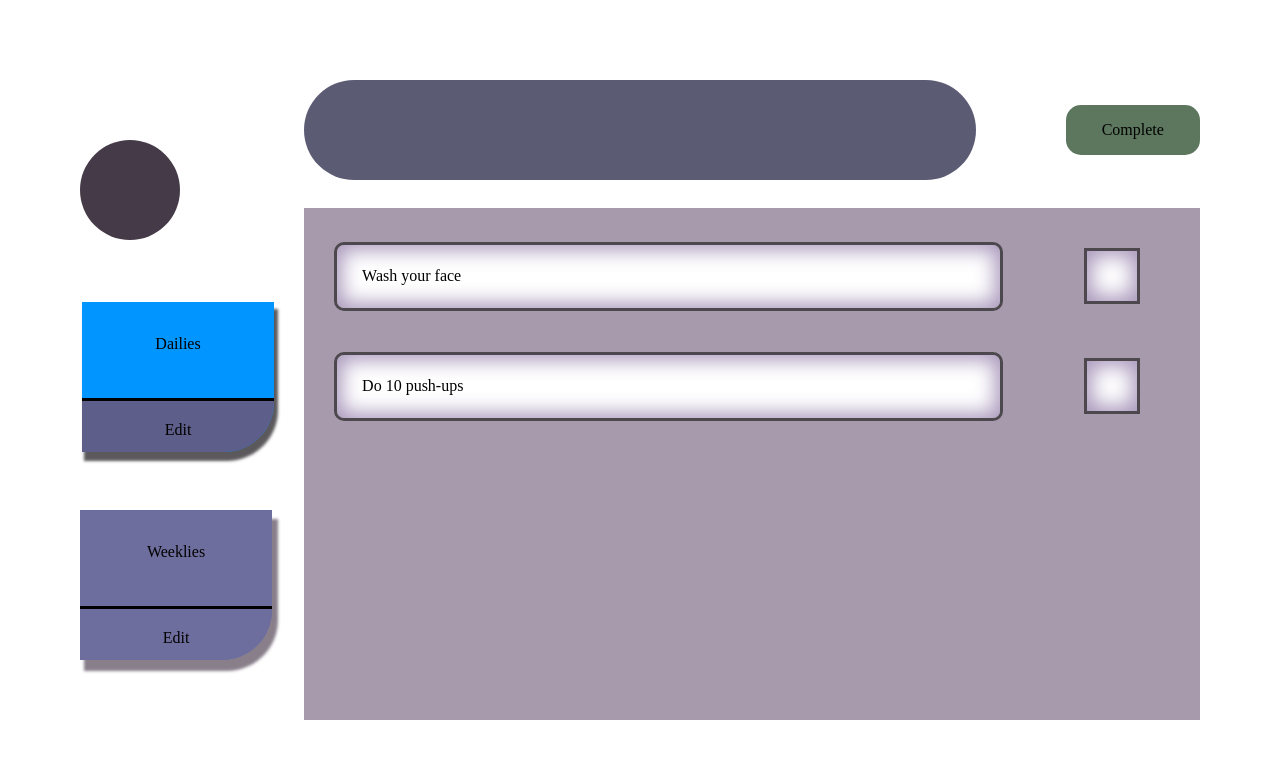
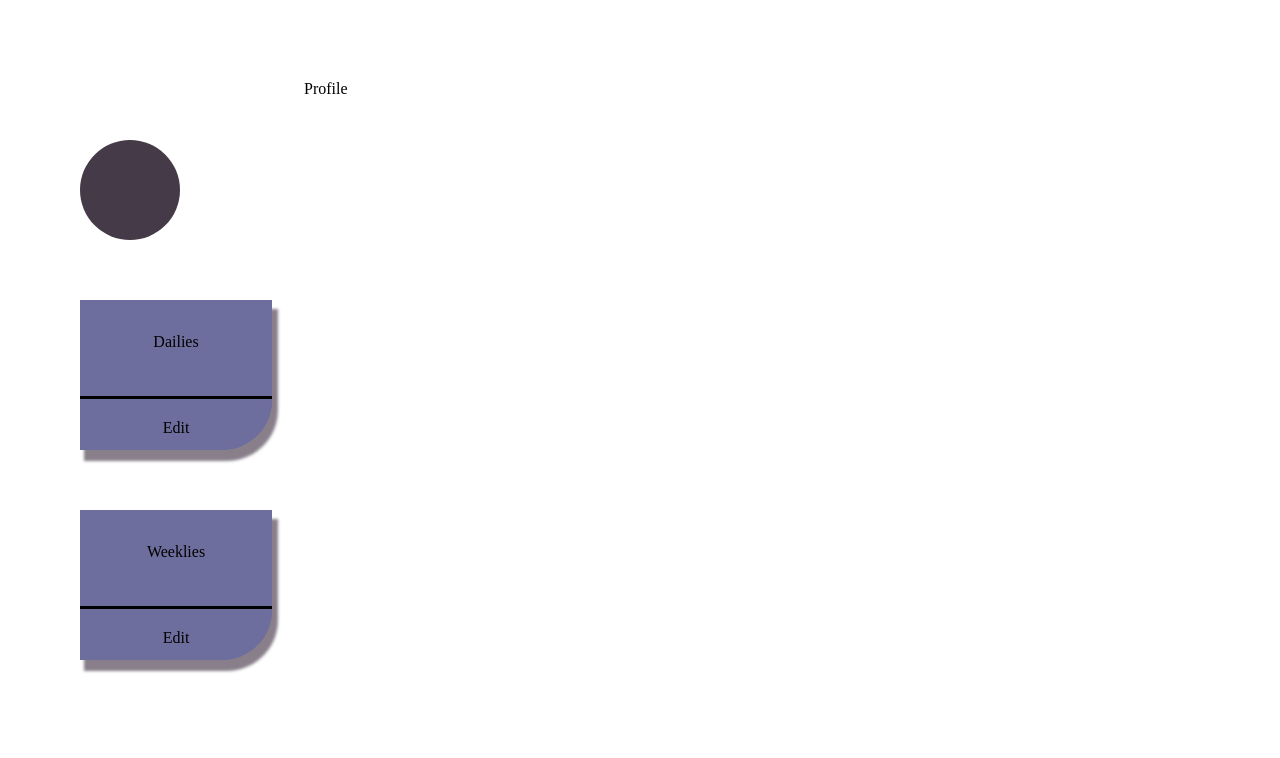
Before and after one commit to Zetakyr/dailies, a React (Vite) app: page / in a window 1280 px wide. Both pictures are taken after a click on the element 130 px from the left and 190 px from the top of the page. Shown: the top 758 px of the page. Built offline with nearby package versions, Linux system fonts and the light colour scheme.

Commit message:
statistics completed, and changeDate functionality added

```diff
--- a/src/App.jsx
+++ b/src/App.jsx
@@ -4,6 +4,7 @@ import CurrentDailyTasks from "./pages/CurrentDailyTasks";
 import DailyTaskPool from "./pages/DailyTaskPool";
 import WeeklyTaskPool from "./pages/WeeklyTaskPool";
 import CurrentWeeklyTasks from "./pages/CurrentWeeklyTasks";
+import Profile from "./pages/Profile";
 
 function App() {
   const [view, setView] = useState("daily");
@@ -23,6 +24,9 @@ function App() {
       case "weeklyPool":
         return <WeeklyTaskPool />;
 
+      case "profile":
+        return <Profile />;
+
       default:
         return <CurrentDailyTasks />;
     }
@@ -30,7 +34,7 @@ function App() {
   return (
     <div className="section">
       <div className="leftContainer">
-        <div className="profile"></div>
+        <div className="profile" onClick={() => setView("profile")}></div>
 
         <div
           className={`${view === "daily" ? "currentTab" : ""} dailyWeekly`}
--- a/src/pages/CurrentDailyTasks.jsx
+++ b/src/pages/CurrentDailyTasks.jsx
@@ -3,8 +3,12 @@ import CurrentTask from "../components/CurrentTask";
 
 import { useSelector, useDispatch } from "react-redux";
 import {
+  dailyAddDate,
+  dailyEditDate,
   dailySetCurrentTasks,
+  dailySetPreviousDate,
   dailyToggleProgress,
+  resetMandatoryComplete,
   toggleMandatoryComplete,
 } from "../redux/dailies";
 
@@ -14,9 +18,10 @@ const CurrentDailyTasks = () => {
   const dispatch = useDispatch();
   const [progressBar, setProgressBar] = useState(0);
   const { mandatoryComplete } = useSelector((state) => state.dailies);
+  const { dailyPreviousDate } = useSelector((state) => state.dailies);
   const currentDate = new Date();
 
-  console.log(currentDate.toDateString());
+  // console.log(currentDate.toDateString());
 
   let currentDailyCount = currentDailies.length;
   let progressCount = 0;
@@ -72,6 +77,20 @@ const CurrentDailyTasks = () => {
     }
   };
 
+  const newDayStart = () => {
+    dispatch(resetMandatoryComplete());
+    getMandatoryDailies();
+  };
+
+  useEffect(() => {
+    if (currentDate.toDateString() != dailyPreviousDate) {
+      console.log(currentDate.toDateString());
+      console.log(dailyPreviousDate);
+      dispatch(dailySetPreviousDate(currentDate.toDateString()));
+      newDayStart();
+    }
+  }, []);
+
   const toggleTick = (index) => {
     dispatch(dailyToggleProgress({ index }));
   };
@@ -109,13 +128,25 @@ const CurrentDailyTasks = () => {
           onClick={() => {
             if (progressBar === 1) {
               if (mandatoryComplete) {
-                getMandatoryDailies();
+                // getMandatoryDailies();
+                dispatch(
+                  dailyEditDate({ date: currentDate.toDateString(), status: 2 })
+                );
                 console.log("getting mandatory");
               } else {
                 getOptionalDailies();
+                dispatch(
+                  dailyAddDate(
+                    JSON.parse(
+                      `{"date": "${currentDate.toDateString()}", "status": 1}`
+                    )
+                  )
+                );
                 console.log("getting optional");
+                dispatch(toggleMandatoryComplete());
               }
-              dispatch(toggleMandatoryComplete());
+              // dispatch(toggleMandatoryComplete());
+              console.log(mandatoryComplete);
             } else {
               console.log("unfinished.");
             }
--- /dev/null
+++ b/src/pages/Profile.jsx
@@ -0,0 +1,12 @@
+import React from "react";
+import { useSelector, useDispatch } from "react-redux";
+
+const Profile = () => {
+  const dispatch = useDispatch();
+  const { dailyStatistics } = useSelector((state) => state.dailies);
+  console.log(dailyStatistics);
+
+  return <div className="rightContainer">Profile</div>;
+};
+
+export default Profile;
--- a/src/redux/dailies.js
+++ b/src/redux/dailies.js
@@ -22,6 +22,7 @@ export const dailiesSlice = createSlice({
         ],
         mandatoryComplete: false,
         dailyStatistics: [],
+        dailyPreviousDate: ""
     },
     reducers: {
         dailySetPool: (state, action) => {
@@ -46,6 +47,9 @@ export const dailiesSlice = createSlice({
             state.mandatoryComplete = !state.mandatoryComplete;
             console.log(state.mandatoryComplete);
         },
+        resetMandatoryComplete: (state) => {
+            state.mandatoryComplete = false;
+        },
         dailyAddDate: (state, action) => {
             state.dailyStatistics.push(action.payload);
             console.log(state.dailyStatistics);
@@ -54,11 +58,16 @@ export const dailiesSlice = createSlice({
             let {date} = action.payload;
             let {status} = action.payload;
             const index = state.dailyStatistics.findIndex((element) => element.date === date);
-            state.dailyStatistics[index] = JSON.parse (`{"date": "${date}", "status": "${status}"}`);
+            state.dailyStatistics[index] = JSON.parse (`{"date": "${date}", "status": ${status}}`);
+            // console.log(state.dailyStatistics);
+        },
+        dailySetPreviousDate: (state, action) => {
+            state.dailyPreviousDate = action.payload;
+            console.log(state.dailyPreviousDate)
         }
     }
 })
 
-export const { dailySetPool, dailySetCurrentTasks, dailyToggleProgress, dailyEditNameName, toggleMandatoryComplete } = dailiesSlice.actions;
+export const { dailySetPool, dailySetCurrentTasks, dailyToggleProgress, dailyEditNameName, toggleMandatoryComplete, resetMandatoryComplete, dailyAddDate, dailyEditDate, dailySetPreviousDate } = dailiesSlice.actions;
 
 export default dailiesSlice.reducer;
```
